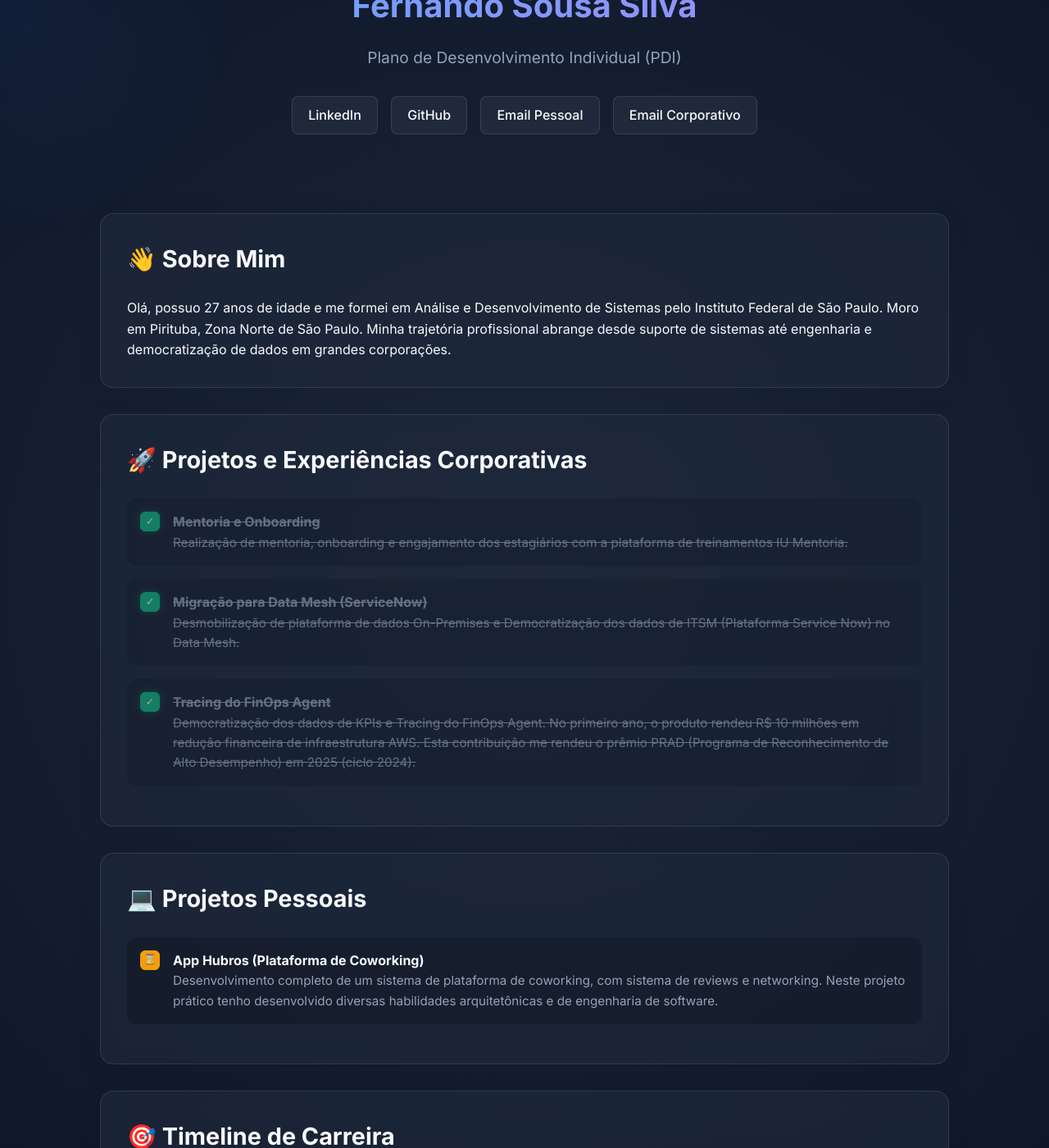
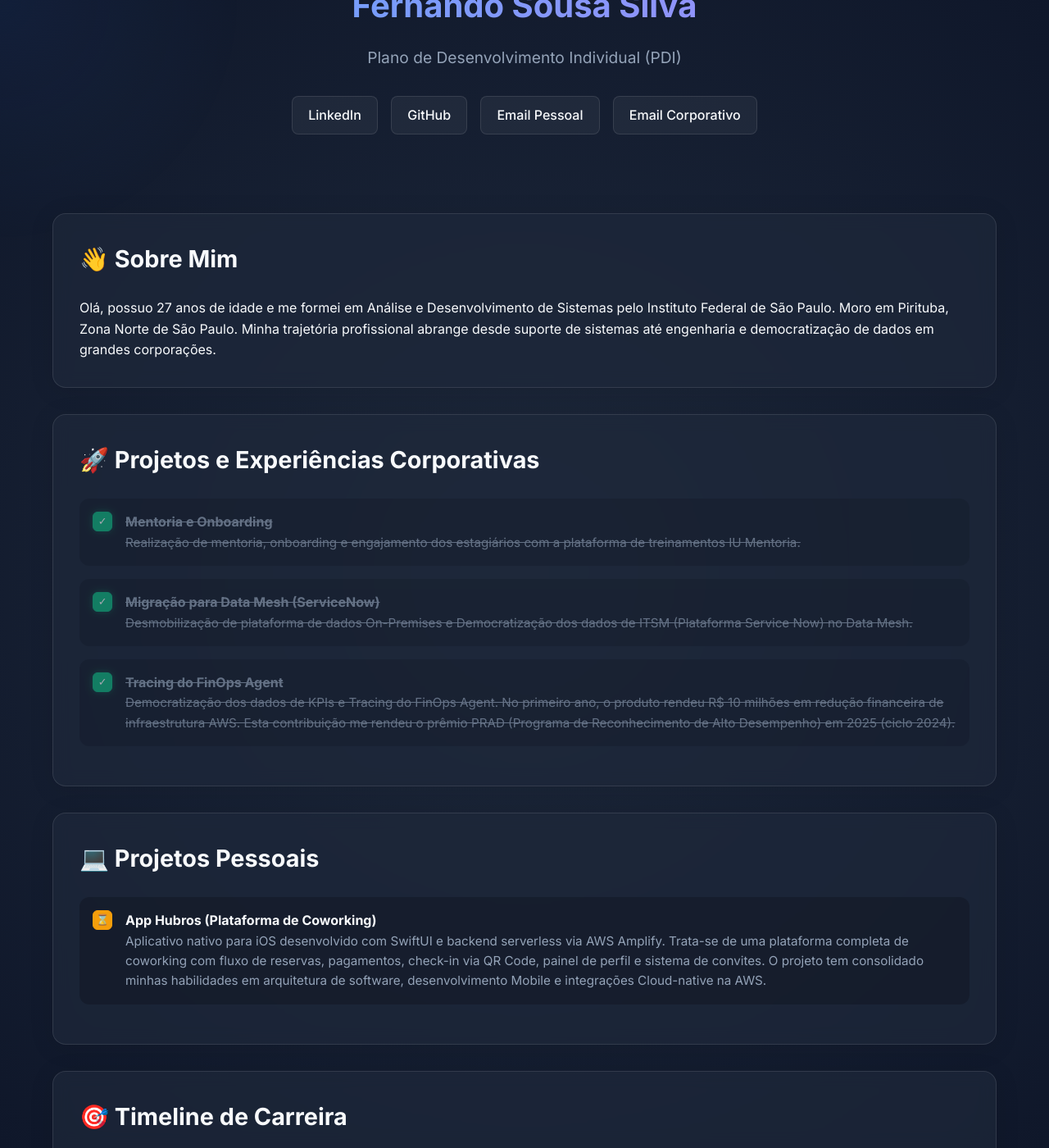
Before and after one commit to nandohss/PDI, a Jekyll site: the page built from index.html, in a window 1280 px wide and 1400 px high, scrolled down 303 px. Shown: the whole window at 82% size. Built offline with Jekyll 4.4.1, drawn with Linux system fonts in a browser that asks for light colours.

Commit message:
style: ajusta largura do container e atualiza descricao do hubros

```diff
--- a/_data/projetos_pessoais.yml
+++ b/_data/projetos_pessoais.yml
@@ -1,3 +1,3 @@
 - titulo: "App Hubros (Plataforma de Coworking)"
-  descricao: "Desenvolvimento completo de um sistema de plataforma de coworking, com sistema de reviews e networking. Neste projeto prático tenho desenvolvido diversas habilidades arquitetônicas e de engenharia de software."
+  descricao: "Aplicativo nativo para iOS desenvolvido com SwiftUI e backend serverless via AWS Amplify. Trata-se de uma plataforma completa de coworking com fluxo de reservas, pagamentos, check-in via QR Code, painel de perfil e sistema de convites. O projeto tem consolidado minhas habilidades em arquitetura de software, desenvolvimento Mobile e integrações Cloud-native na AWS."
   status: "andamento"
--- a/assets/css/styles.css
+++ b/assets/css/styles.css
@@ -51,7 +51,8 @@ body::before {
 }
 
 .container {
-  max-width: 1100px;
+  max-width: 1400px;
+  width: 95%;
   margin: 0 auto;
   padding: 2rem;
 }
```
